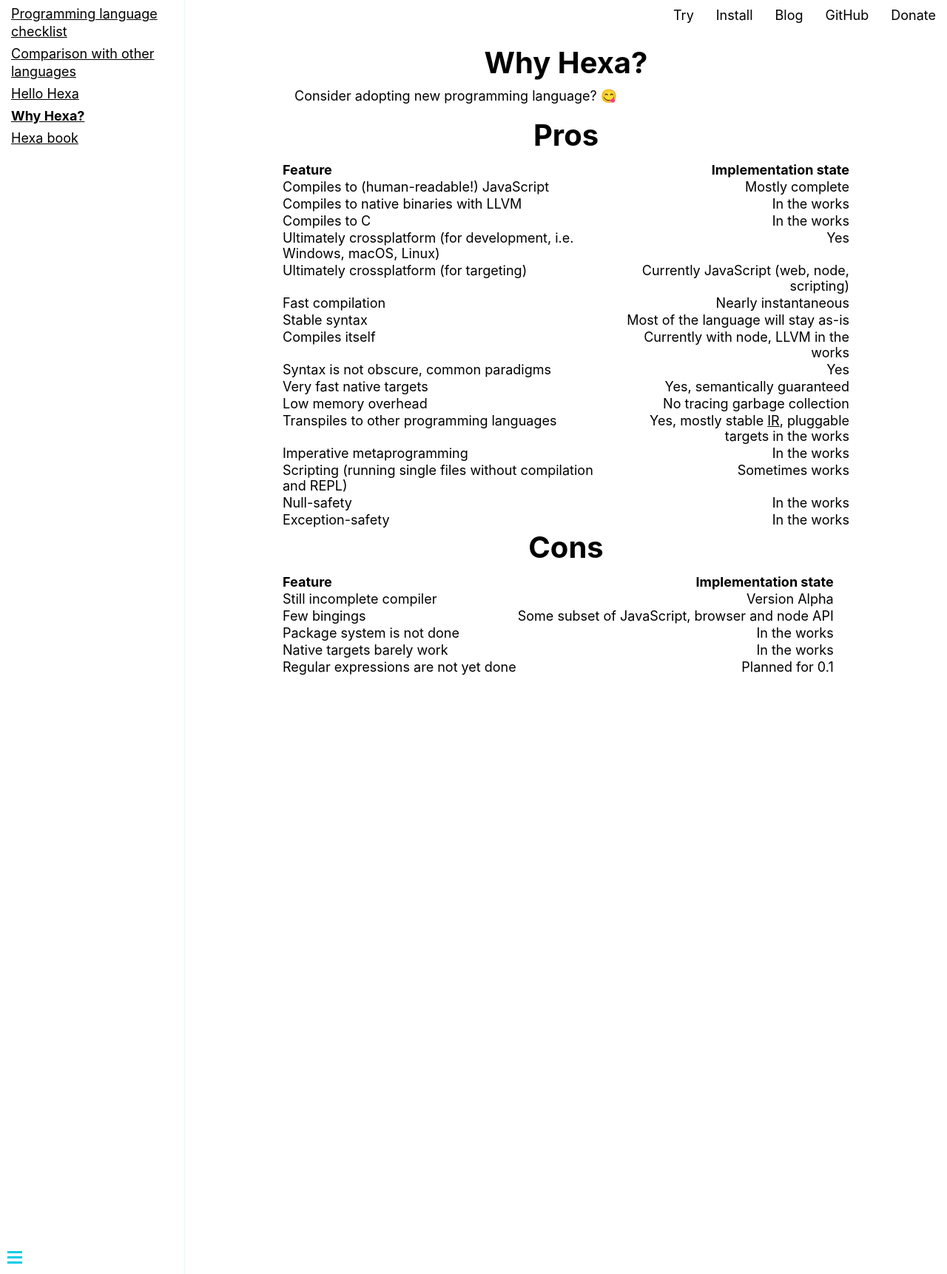
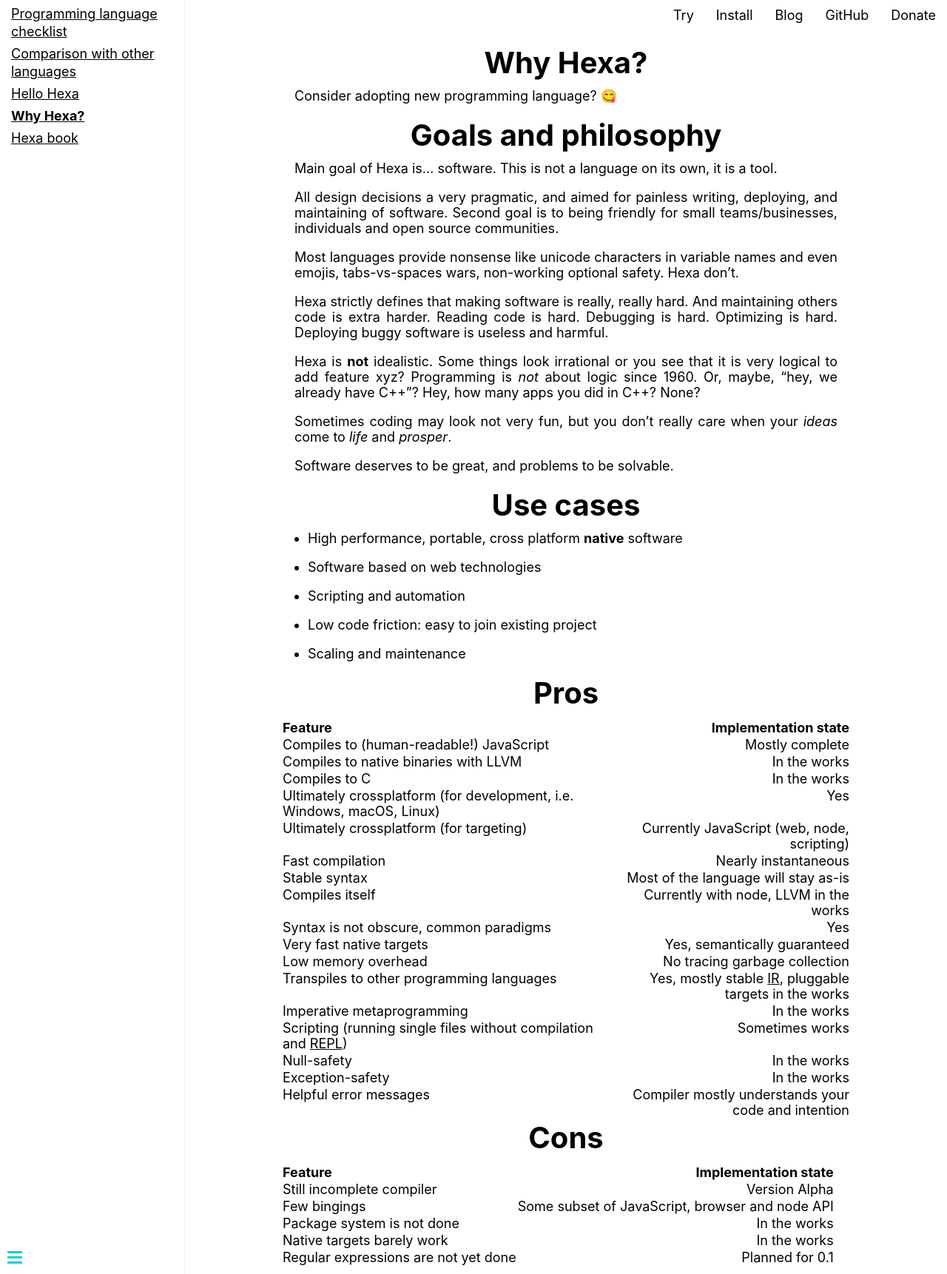
Before and after one commit to hexalang/hexalang.github.io, a Jekyll site: the page built from _book/Profit.md, in a window 1280 px wide. Shown: the whole page at 74% size. Built offline with Jekyll 4.4.1, drawn with Linux system fonts in a browser that asks for light colours; emoji names are drawn with the system emoji font.

Commit message:
Update Profit.md

```diff
--- a/_book/Profit.md
+++ b/_book/Profit.md
@@ -4,6 +4,35 @@
 ---
 
 Consider adopting new programming language? :yum:
+
+## Goals and philosophy
+
+Main goal of Hexa is... software. This is not a language on its own, it is a tool.
+
+All design decisions a very pragmatic, and aimed for painless writing, deploying, and maintaining of software.
+Second goal is to being friendly for small teams/businesses, individuals and open source communities.
+
+Most languages provide nonsense like unicode characters in variable names and even emojis,
+tabs-vs-spaces wars, non-working optional safety. Hexa don't.
+
+Hexa strictly defines that making software is really, really hard. And maintaining others code is extra harder.
+Reading code is hard. Debugging is hard. Optimizing is hard. Deploying buggy software is useless and harmful.
+
+Hexa is **not** idealistic. Some things look irrational or you see that it is very logical to add feature xyz?
+Programming is *not* about logic since 1960.
+Or, maybe, "hey, we already have C++"? Hey, how many apps you did in C++? None?
+
+Sometimes coding may look not very fun, but you don't really care when your *ideas* come to *life* and *prosper*.
+
+Software deserves to be great, and problems to be solvable.
+
+## Use cases
+
+- High performance, portable, cross platform **native** software
+- Software based on web technologies
+- Scripting and automation
+- Low code friction: easy to join existing project
+- Scaling and maintenance
 
 ## Pros
 
@@ -22,9 +51,10 @@
 | Low memory overhead | No tracing garbage collection |
 | Transpiles to other programming languages | Yes, mostly stable [IR](https://en.wikipedia.org/wiki/Intermediate_representation), pluggable targets in the works
 | Imperative metaprogramming | In the works |
-| Scripting (running single files without compilation and REPL) | Sometimes works |
+| Scripting (running single files without compilation and [REPL](https://en.wikipedia.org/wiki/Read-eval-print_loop)) | Sometimes works |
 | Null-safety | In the works |
 | Exception-safety | In the works |
+| Helpful error messages | Compiler mostly understands your code and intention |
 
 ## Cons
 
```
